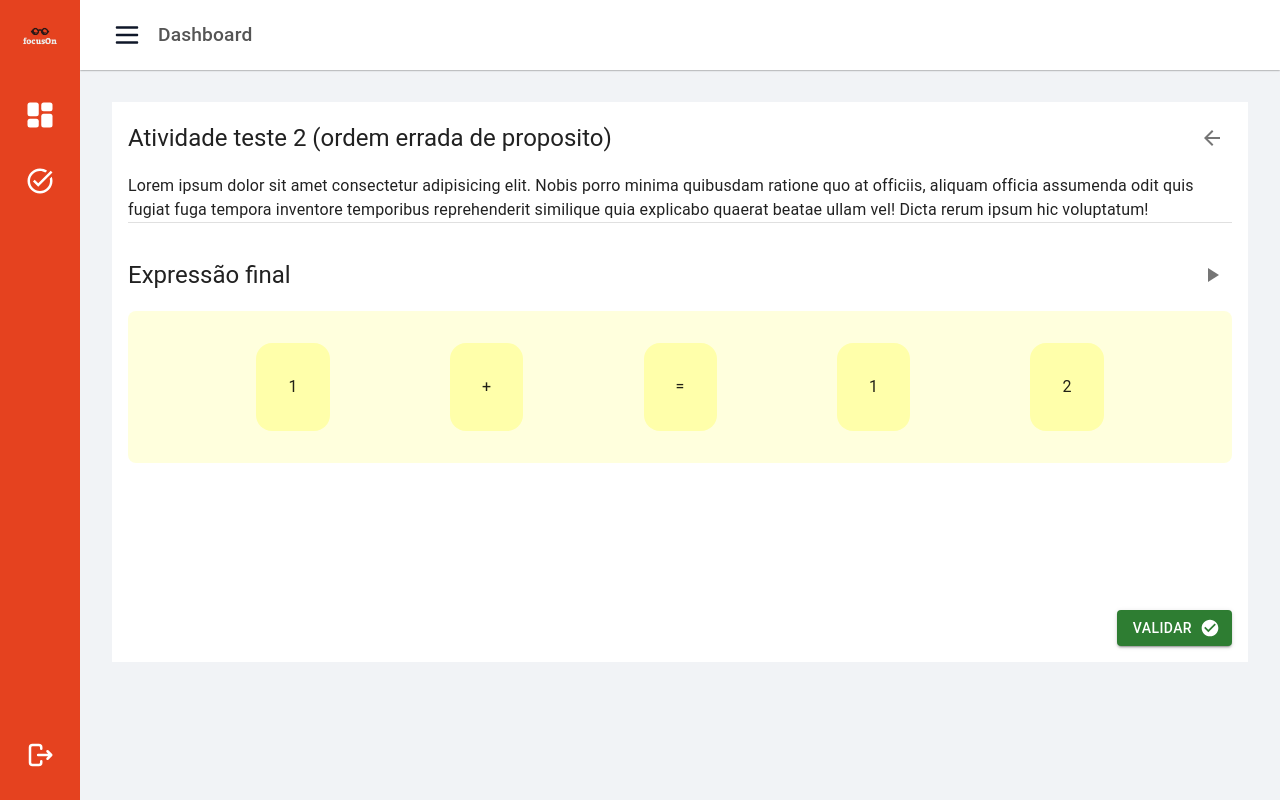
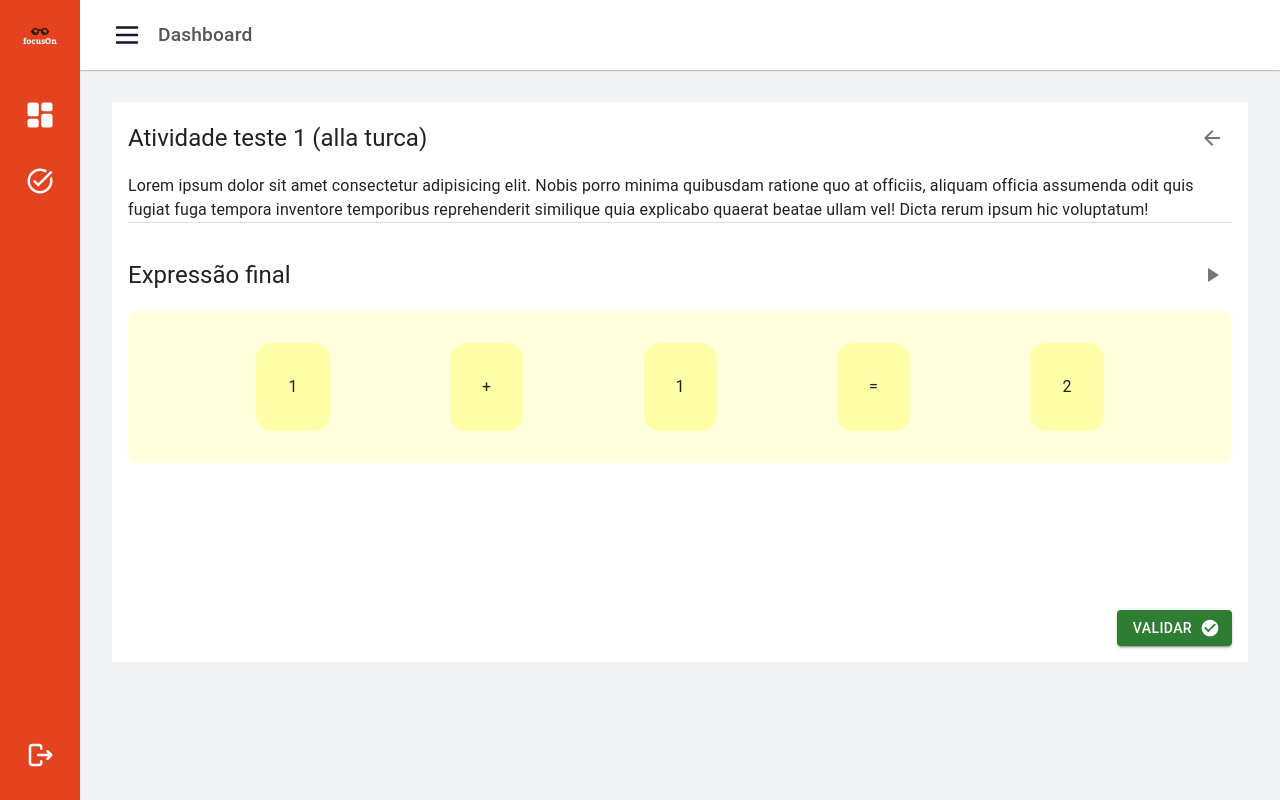
Before and after one commit to vicdant1/focuson, a Next.js app: page /tarefas/1 in a window 1280 px wide. Built offline with nearby package versions, Linux system fonts and the light colour scheme.

Commit message:
trabalhando no dnd

```diff
--- a/public/mocks/tasks.json
+++ b/public/mocks/tasks.json
@@ -1,52 +1,32 @@
 [
   {
-    "name": "Atividade teste 1",
+    "name": "Atividade teste 1 (alla turca)",
     "song": "allaturca",
     "description": "Lorem ipsum dolor sit amet consectetur adipisicing elit. Nobis porro minima quibusdam ratione quo at officiis, aliquam officia assumenda odit quis fugiat fuga tempora inventore temporibus reprehenderit similique quia explicabo quaerat beatae ullam vel! Dicta rerum ipsum hic voluptatum!",
     "steps": [{
       "displayText": "1",
-      "order": 0
+      "order": 0,
+      "id": 0
     },
     {
       "displayText": "+",
-      "order": 1
+      "order": 1,
+      "id": 1
     },
     {
       "displayText": "1",
-      "order": 2
+      "order": 2,
+      "id": 2
     },
     {
       "displayText": "=",
-      "order": 3
+      "order": 3,
+      "id": 3
     },
     {
       "displayText": "2",
-      "order": 4
-    }]
-  },
-  {
-    "name": "Atividade teste 2 (ordem errada de proposito)",
-    "song": "allaturca",
-    "description": "Lorem ipsum dolor sit amet consectetur adipisicing elit. Nobis porro minima quibusdam ratione quo at officiis, aliquam officia assumenda odit quis fugiat fuga tempora inventore temporibus reprehenderit similique quia explicabo quaerat beatae ullam vel! Dicta rerum ipsum hic voluptatum!",
-    "steps": [{
-      "displayText": "1",
-      "order": 0
-    },
-    {
-      "displayText": "+",
-      "order": 1
-    },
-    {
-      "displayText": "=",
-      "order": 3
-    },
-    {
-      "displayText": "1",
-      "order": 2
-    },
-    {
-      "displayText": "2",
-      "order": 4
+      "order": 4,
+      "id": 4
     }]
   }
 ]
--- a/src/app/(plataforma)/tarefas/[task]/page.tsx
+++ b/src/app/(plataforma)/tarefas/[task]/page.tsx
@@ -3,7 +3,6 @@
 import { Box, Button, Divider, IconButton, Typography } from "@mui/material";
 import ArrowBackIcon from "@mui/icons-material/ArrowBack";
 import PlayArrowIcon from "@mui/icons-material/PlayArrow";
-import PauseIcon from "@mui/icons-material/Pause";
 import Link from "next/link";
 import SolvingElement from "@/components/SolvingElement/SolvingElement";
 import CheckCircleIcon from "@mui/icons-material/CheckCircle";
@@ -12,6 +11,12 @@ import { toast } from "react-toastify";
 import presetTasks from "@mocks/tasks.json";
 import { ITask } from "@/interfaces/ITask";
 import { useEffect, useState } from "react";
+import { DndContext, closestCenter } from "@dnd-kit/core";
+import {
+  SortableContext,
+  arrayMove,
+  horizontalListSortingStrategy,
+} from "@dnd-kit/sortable";
 
 interface ITaskPageParams {
   params: {
@@ -19,13 +24,10 @@ interface ITaskPageParams {
   };
 }
 
-// implementar dnd a partir desse video https://www.youtube.com/watch?v=swFjfjLXe3I&ab_channel=FaztCode
-
 export default function Task({ params: { task } }: ITaskPageParams) {
   const tasks: ITask[] = presetTasks;
   const currentTaskIndex = Math.floor(task % tasks.length);
   const [currentTask, setCurrentTask] = useState<ITask>(presetTasks[0]);
-  const [isPlaying, setIsPlaying] = useState(false);
 
   const handleExpressionValidation = () => {
     let isOrdered = true;
@@ -41,39 +43,50 @@ export default function Task({ params: { task } }: ITaskPageParams) {
   };
 
   const handlePlay = () => {
-    setIsPlaying(true);
+    let audionames: string[] = [];
 
-    let audionames: string[] = []
+    console.log(currentTask.steps);
 
-    console.log(currentTask.steps)
-
-    currentTask.steps.map(step => {
-      let filename = currentTask.song + (step.order + 1)
-      audionames.push(filename)
+    currentTask.steps.map((step) => {
+      let filename = currentTask.song + (step.order + 1);
+      audionames.push(filename);
     });
 
     const audio1 = new Audio(`/mocks/${audionames[0]}.mp3`);
     audio1.play();
 
-    audio1.addEventListener('ended', () => {
+    audio1.addEventListener("ended", () => {
       const audio2 = new Audio(`/mocks/${audionames[1]}.mp3`);
       audio2.play();
 
-      audio2.addEventListener('ended', () => {
+      audio2.addEventListener("ended", () => {
         const audio3 = new Audio(`/mocks/${audionames[2]}.mp3`);
         audio3.play();
 
-        audio3.addEventListener('ended', () => {
+        audio3.addEventListener("ended", () => {
           const audio4 = new Audio(`/mocks/${audionames[3]}.mp3`);
           audio4.play();
 
-          audio4.addEventListener('ended', () => {
+          audio4.addEventListener("ended", () => {
             const audio5 = new Audio(`/mocks/${audionames[4]}.mp3`);
             audio5.play();
-          })
-        })
+          });
+        });
+      });
+    });
+  };
 
-      })
+  const handleDragEnd = (event: any) => {
+    const { active, over } = event;
+    const oldIndex = currentTask.steps.findIndex(
+      (step) => step.id === active.id
+    );
+    const newIndex = currentTask.steps.findIndex((step) => step.id === over.id);
+
+    const newOrder = arrayMove(currentTask.steps, oldIndex, newIndex);
+    setCurrentTask({
+      ...currentTask,
+      steps: newOrder,
     });
   };
 
@@ -123,6 +136,11 @@ export default function Task({ params: { task } }: ITaskPageParams) {
                 <PlayArrowIcon />
               </IconButton>
             </Box>
+
+            <DndContext
+              collisionDetection={closestCenter}
+              onDragEnd={handleDragEnd}
+            >
               <Box
                 my={2}
                 borderRadius={2}
@@ -135,10 +153,22 @@ export default function Task({ params: { task } }: ITaskPageParams) {
                   backgroundColor: "#FFCA",
                 }}
               >
+                <SortableContext
+                  items={currentTask.steps}
+                  strategy={horizontalListSortingStrategy}
+                >
                   {currentTask.steps.map((step, i) => {
-                return <SolvingElement key={i} expression={step.displayText} />;
+                    return (
+                      <SolvingElement
+                        key={i}
+                        expression={step.displayText}
+                        order={step.order}
+                      />
+                    );
                   })}
+                </SortableContext>
               </Box>
+            </DndContext>
           </Box>
         </Box>
 
--- a/src/components/SolvingElement/SolvingElement.tsx
+++ b/src/components/SolvingElement/SolvingElement.tsx
@@ -1,17 +1,30 @@
+import { useSortable } from "@dnd-kit/sortable";
+import { CSS } from "@dnd-kit/utilities";
 import { Box } from "@mui/material";
 
 interface ISolvingElementProps {
   expression: string;
+  order: number;
 }
-const SolvingElement = ({ expression }: ISolvingElementProps) => {
+const SolvingElement = ({ expression, order }: ISolvingElementProps) => {
+  const { attributes, listeners, setNodeRef, transform, transition } =
+    useSortable({
+      id: order,
+    });
+
+    const style = {
+      transform: CSS.Transform.toString(transform),
+      transition,
+    }
+
   return (
-    <div>
+    <div style={style} ref={setNodeRef} {...attributes} {...listeners} >
       <Box
         p={4}
         borderRadius={4}
         sx={{
           backgroundColor: "#FFA",
-          cursor: "move"
+          cursor: "move",
         }}
       >
         {expression}
--- a/src/interfaces/ITask.ts
+++ b/src/interfaces/ITask.ts
@@ -5,5 +5,6 @@ export interface ITask {
   steps: {
     displayText: string;
     order: number;
+    id: number
   }[];
 }
```
Lines whose indentation alone changed are shown as unchanged.
